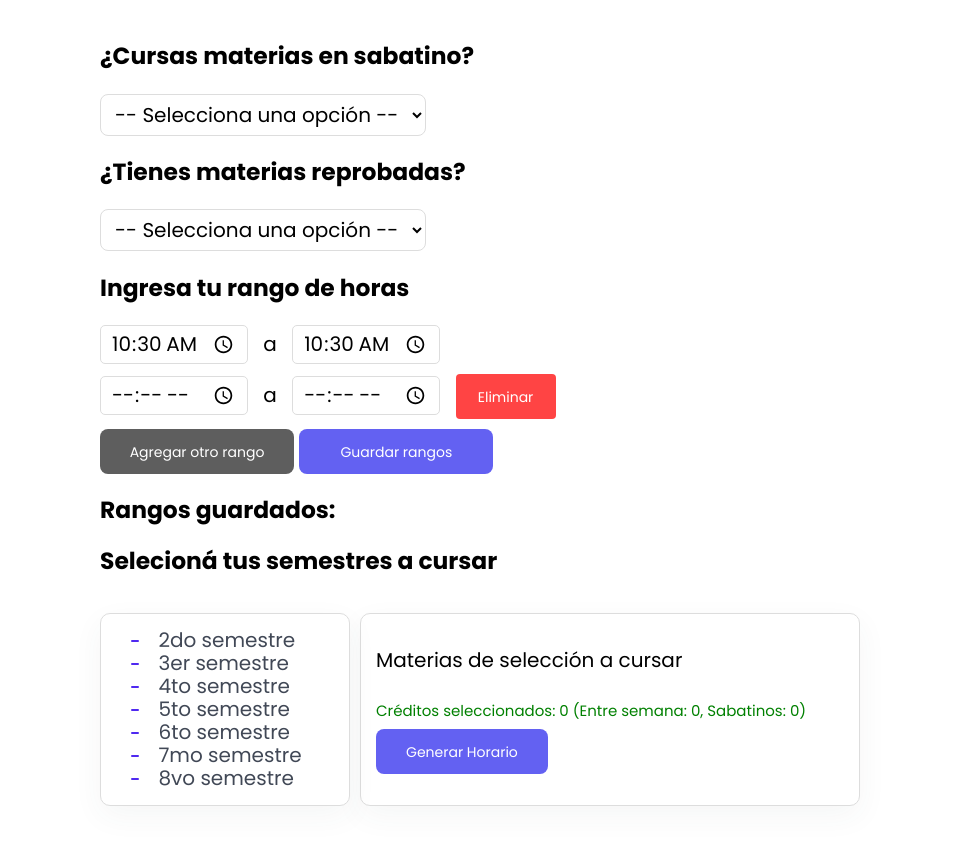
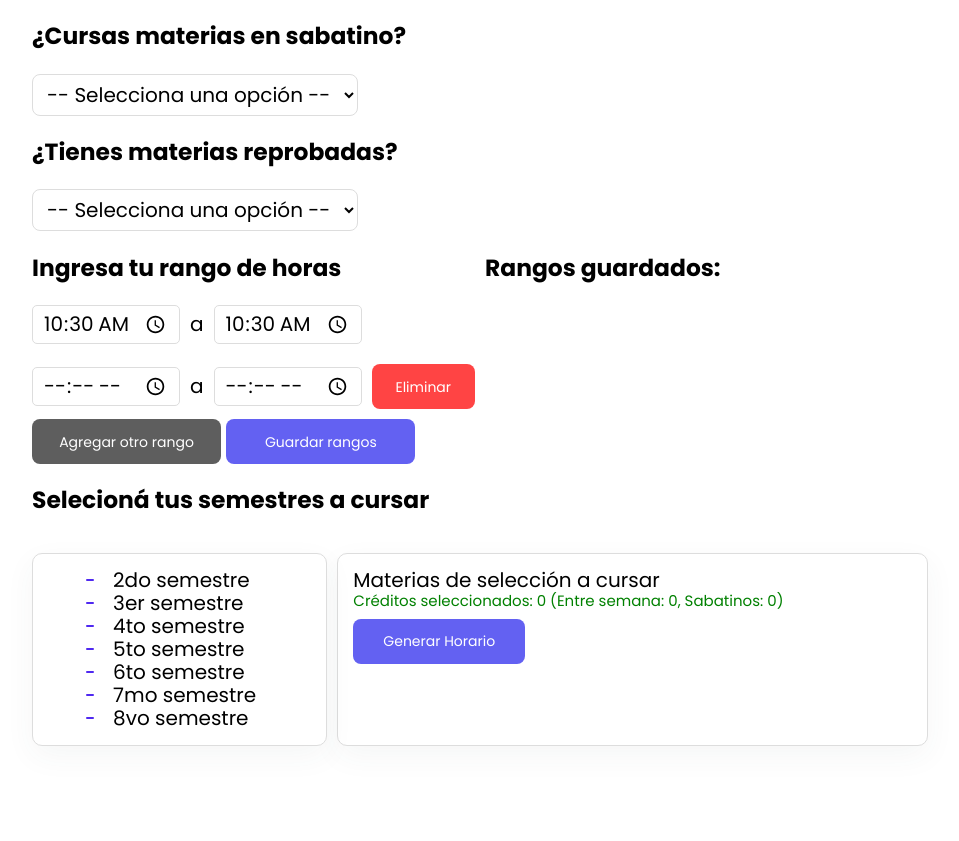
Before and after one commit to cgamcs/horarioEscolar, a plain HTML site: page index.html in a window 1280 px wide. Both pictures are taken after typing "10:30", "10:30" into the empty fields and a click on the button "Agregar otro rango". Shown: the whole page, without its empty margins (160-1119 px from the left). Drawn offline with Linux system fonts and the light colour scheme.

Commit message:
modificando para ver en celular

```diff
--- a/index.html
+++ b/index.html
@@ -83,7 +83,10 @@
             </div>
 
             <!-- SECCION RANGO DE HORAS -->
+                <div class="grid-2">
+                    <div class="set-rangos">
                         <h3>Ingresa tu rango de horas</h3>
+
                         <div id="contenedor-rangos">
                             <div class="rango-tiempo" id="rango-1">
                                 <input type="time" name="hora-inicio-1" id="hora-inicio-1">
@@ -95,10 +98,12 @@
                             <button class="btn btn-verde" id="nuevoRangoTiempo">Agregar otro rango</button>
                             <button class="btn btn-azul" id="guardarRangos">Guardar rangos</button>
                         </div>
+                    </div>
 
                     <div id="rangos-guardados">
                         <h3>Rangos guardados:</h3>
                         <div id="lista-rangos"></div>
+                    </div>
                 </div>
             <!-- SECCION RANGO DE HORAS -->
 
--- a/src/css/style.css
+++ b/src/css/style.css
@@ -1,3 +1,15 @@
+:root {
+    --colorPrincipal: #6361F2;
+    --colorSecundario: #4f29f0;
+    --negro: #000;
+    --gris: #5e5e5e;
+    --blanco: #fff;
+
+    --disabled: #c3c8de;
+    --width: 100%;
+    --border-radius: 1rem;
+}
+
 html {
     font-size: 62.5%;
     box-sizing: border-box;
@@ -25,60 +37,12 @@ select {
     border: 1px solid #ddd;
     border-radius: .8rem;
     padding: .5rem 1rem;
-    background-color: #fff;
+    background-color: var(--blanco);
+    width: inherit;
 }
 
-.horario table {
-    width: 100%;
-    border-collapse: collapse;
-    margin-top: 20px;
-    background: white;
-    box-shadow: 0 1px 3px rgba(0,0,0,0.2);
-}
-
-.horario th, .horario td {
-    border: 1px solid #ddd;
-    padding: 12px;
-    text-align: center;
-}
-
-.horario th {
-    background-color: #f5f5f5;
-    font-weight: bold;
-}
-
-.clase-asignada {
-    background-color: #e3f2fd;
-    transition: background-color 0.3s ease;
-    font-size: 1.5rem;
-}
-
-.clase-asignada:hover {
-    background-color: #bbdefb;
-}
-
-.formulario {
-    max-width: 800px;
-    margin: 0 auto;
-    padding: 20px;
-}
-
-.turnos, .semestres, .materias {
-    margin: 15px 0;
-    padding: 15px;
-    border: 1px solid #ddd;
-    border-radius: 1rem;
-    background-color: #fff;
-    box-shadow: 0 1rem 3rem rgba(65, 72, 86, 0.05);
-}
-
-#materiasContainer {
-    display: grid;
-    grid-template-columns: 5% 95%;
-    justify-content: center;
-    align-items: center;
-    gap: 10px;
-    margin: 15px 0;
+@media (min-width: 768px) {
+    select { width: fit-content; }
 }
 
 button {
@@ -92,7 +56,7 @@ button {
     margin-top: 1rem;
     cursor: pointer;
     color: #fff;
-    background-color: #6361F2;
+    background-color: var(--colorPrincipal);
     font-size: 1.4rem;
     padding: 1rem 3rem;
     transition: all 0.2s ease-in-out 0ms;
@@ -101,7 +65,7 @@ button {
 }
 
 button:hover {
-    background-color: #14143d;
+    opacity: 0.8;
     box-shadow: 0px 0px 20px -18px;
 }
 
@@ -109,68 +73,9 @@ button:active {
     transform: scale(0.95);
 }
 
-.rango-tiempo label {
-    margin: 0 10px;
-}
-
-.rango-tiempo input {
-    border: 1px solid #ddd;
-    border-radius: 5px;
-    padding: .5rem 1rem;
-    background-color: #fff;
-}
-.eliminar-rango {
-    margin-left: 10px;
-    padding: 5px 10px;
-    background-color: #ff4444;
-    color: white;
-    border: none;
-    border-radius: 4px;
-    cursor: pointer;
-}
-.btn-verde {
-    background-color: #5e5e5e;
-    color: #fff;
-}
-button.btn-verde:hover {
-    background-color: #777777ad;
-    border: none;
-    color: #fff;
-}
-.btn-azul {
-    background-color: #6361F2;
-}
-button.btn-azul:hover {
-    background-color: #7D7AFF;
-}
-p.rango-horas{
-    margin: 0;
-}
-
-.rango__botones button {
-    width: 19.4rem;
-    padding: 0;
-}
-
-.hora-seleccionada::after {
-    content: '';
-    position: absolute;
-    left: 0;
-    bottom: -5px;
-    width: 100%;
-    height: 2px;
-    background-color: #6361F2;
-}
-
 /*-- Utilidades --*/
 .checklist {
-    --background: #fff;
-    --text: #414856;
-    --check: #4f29f0;
-    --disabled: #c3c8de;
-    --width: 100%;
-    --border-radius: 1rem;
-    background: var(--background);
+    background: var(--blanco);
     width: var(--width);
     height: fit-content;
     border-radius: var(--border-radius);
@@ -179,10 +84,10 @@ p.rango-horas{
     grid-template-columns: 3rem auto;
     align-items: center;
     justify-content: center;
+    margin: 1.5rem 0;
 }
 
 .checklist label {
-    color: var(--text);
     position: relative;
     cursor: pointer;
     display: grid;
@@ -201,7 +106,7 @@ p.rango-horas{
     height: 2px;
     width: 8px;
     left: -27px;
-    background: var(--check);
+    background: var(--colorSecundario);
     border-radius: 2px;
     transition: background 0.3s ease;
 }
@@ -224,7 +129,7 @@ p.rango-horas{
     border: 0;
     margin: 0 15px 0 0;
     cursor: pointer;
-    background: var(--background);
+    background: var(--blanco);
     display: grid;
     align-items: center;
     margin-right: 20px;
@@ -235,7 +140,7 @@ p.rango-horas{
     position: absolute;
     height: 2px;
     top: auto;
-    background: var(--check);
+    background: var(--colorSecundario);
     border-radius: 2px;
 }
 
@@ -352,7 +257,7 @@ p.rango-horas{
 @keyframes firework {
     0% {
       opacity: 1;
-      box-shadow: 0 0 0 -2px #4f29f0, 0 0 0 -2px #4f29f0, 0 0 0 -2px #4f29f0, 0 0 0 -2px #4f29f0, 0 0 0 -2px #4f29f0, 0 0 0 -2px #4f29f0;
+      box-shadow: 0 0 0 -2px var(--colorSecundario), 0 0 0 -2px var(--colorSecundario), 0 0 0 -2px var(--colorSecundario), 0 0 0 -2px var(--colorSecundario), 0 0 0 -2px var(--colorSecundario), 0 0 0 -2px var(--colorSecundario);
     }
 
     30% {
@@ -361,14 +266,164 @@ p.rango-horas{
 
     100% {
       opacity: 0;
-      box-shadow: 0 -15px 0 0px #4f29f0, 14px -8px 0 0px #4f29f0, 14px 8px 0 0px #4f29f0, 0 15px 0 0px #4f29f0, -14px 8px 0 0px #4f29f0, -14px -8px 0 0px #4f29f0;
+      box-shadow: 0 -15px 0 0px var(--colorSecundario), 14px -8px 0 0px var(--colorSecundario), 14px 8px 0 0px var(--colorSecundario), 0 15px 0 0px var(--colorSecundario), -14px 8px 0 0px var(--colorSecundario), -14px -8px 0 0px var(--colorSecundario);
     }
 }
 
 .grid {
-    display: grid;
-    grid-template-columns: 1fr 2fr;
-    gap: 1rem;
+    display: flex;
+    flex-direction: column;
 }
 
+@media (min-width: 768px) {
+    .grid {
+        display: grid;
+        grid-template-columns: 1fr 2fr;
+        gap: 1rem;
+        width: 100%;
+    }
+}
+
+.formulario {
+    width: 100%;
+}
+
+.turnos, .semestres, .materias {
+    margin: 15px 0;
+    padding: 15px;
+    border: 1px solid #ddd;
+    border-radius: 1rem;
+    background-color: #fff;
+    box-shadow: 0 1rem 3rem rgba(65, 72, 86, 0.05);
+}
+
+/*-- Cotidiano --*/
 div#contadorCreditos { font-size: 1.5rem; }
+
+.materias p { margin: 0; }
+
+/*-- Tablas --*/
+.horario-container { margin-bottom: 5rem; }
+
+.horario-container:last-child { margin-bottom: 0; }
+
+.horario table {
+    width: 100%;
+    border-collapse: collapse;
+    margin-top: 20px;
+    background: var(--blanco);
+    box-shadow: 0 1px 3px rgba(0,0,0,0.2);
+}
+
+.horario th, .horario td {
+    border: 1px solid #bbb;
+    padding: 12px;
+    text-align: center;
+}
+
+.horario th {
+    background-color: #bbb;
+    font-weight: bold;
+}
+
+.clase-asignada {
+    background-color: var(--colorPrincipal);
+    transition: background-color 0.3s ease;
+    font-size: 1.5rem;
+    color: var(--blanco);
+}
+
+.clase-asignada:hover { background-color: var(--colorSecundario); }
+
+/*-- Horas --*/
+.grid-2 {
+    display: flex;
+    flex-direction: column;
+    width: 100%;
+}
+
+@media (min-width: 768px) {
+    .grid-2 {
+        display: grid;
+        grid-template-columns: 1fr 1fr;
+        gap: 1rem;
+        width: 100%;
+    }
+}
+
+.rango-tiempo {
+    display: flex;
+    flex-direction: column;
+    align-items: center;
+    width: 100%;
+    margin-bottom: 2rem;
+}
+
+.rango-tiempo:last-child { margin-bottom: 0; }
+
+.rango-tiempo label { margin: 0 10px; }
+
+.rango-tiempo input {
+    border: 1px solid #ddd;
+    border-radius: 5px;
+    padding: .5rem 1rem;
+    background-color: #fff;
+    width: 100%;
+}
+
+.eliminar-rango {
+    width: 100%;
+    background-color: #ff4444;
+    color: white;
+    border: none;
+    cursor: pointer;
+}
+
+.btn-azul,
+.btn-verde { width: 100%; }
+
+@media (min-width: 768px) {
+    .rango-tiempo {
+        flex-direction: row;
+
+        input { width: fit-content; }
+
+        .eliminar-rango {
+            margin: 0 0 0 10px;
+            padding: 5px 10px;
+        }
+    }
+
+    .btn-azul,
+    .btn-verde {
+        width: 18.9rem;
+        padding: 0;
+    }
+}
+
+@media (min-width: 768px) {
+
+}
+
+p.rango-horas{ margin: 0; }
+
+.btn-verde {
+    background-color: var(--gris);
+    color: #fff;
+}
+
+.btn-azul {
+    background-color: var(--colorPrincipal);
+}
+
+
+
+.hora-seleccionada::after {
+    content: '';
+    position: absolute;
+    left: 0;
+    bottom: -5px;
+    width: 100%;
+    height: 2px;
+    background-color: var(--colorPrincipal);
+}
```
Lines whose indentation alone changed are shown as unchanged.
